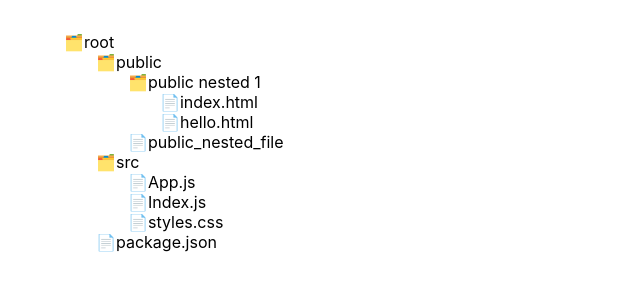
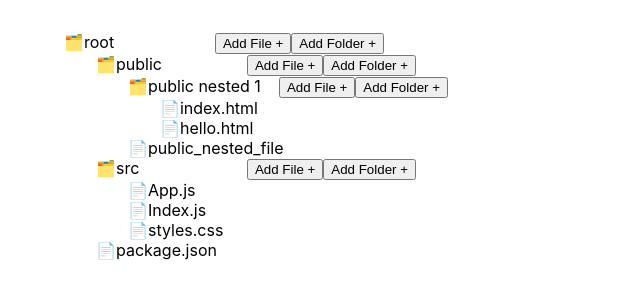
Before and after one commit to code0monkey1/react-interview-file-explorer, a React (Create React App) app: page / in a window 1280 px wide. Shown: the top 300 px of the page, without its empty margins (0-640 px from the left). Built offline with nearby package versions, Linux system fonts and the light colour scheme.

Commit message:
23 Apr 2023, 10:37

```diff
--- a/src/components/Folder.jsx
+++ b/src/components/Folder.jsx
@@ -36,7 +36,7 @@ const Item=({data,open})=>{
  return<>
 
       <span>{data.isFolder?<>🗂️</>:<>📄</>}{data.name}</span>
-      <div onClick={(e)=>{e.stopPropagation()}} style={{display:data.isFolder&&open?"block":"none"}}>
+      <div onClick={(e)=>{e.stopPropagation()}} style={{display:data.isFolder?"block":"none"}}>
           <button>Add File +</button>
           <button>Add Folder +</button>
       </div>
```
